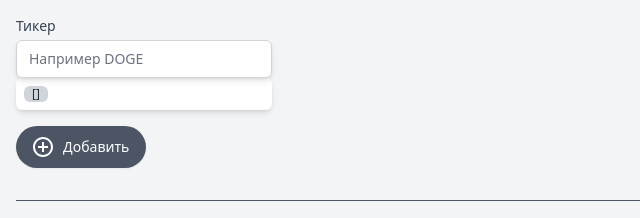
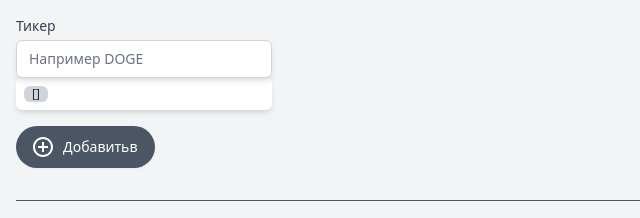
Before and after one commit to Aleksei-Kibardin/cryptonomicon.github.io, a Vue app: page / in a window 1280 px wide. Shown: the top 218 px of the page, without its empty margins (0-640 px from the left). Built offline with nearby package versions, Linux system fonts and the light colour scheme; the HTML template or start-up script is replaced by a standard one.

Commit message:
test contributions GitHub

```diff
--- a/src/App.vue
+++ b/src/App.vue
@@ -90,7 +90,7 @@
               d="M13 7h-2v4H7v2h4v4h2v-4h4v-2h-4V7zm-1-5C6.48 2 2 6.48 2 12s4.48 10 10 10 10-4.48 10-10S17.52 2 12 2zm0 18c-4.41 0-8-3.59-8-8s3.59-8 8-8 8 3.59 8 8-3.59 8-8 8z"
             ></path>
           </svg>
-          Добавить
+          Добавитьв
         </button>
         <hr class="w-full border-t border-gray-600 my-4" />
         <div>
```
